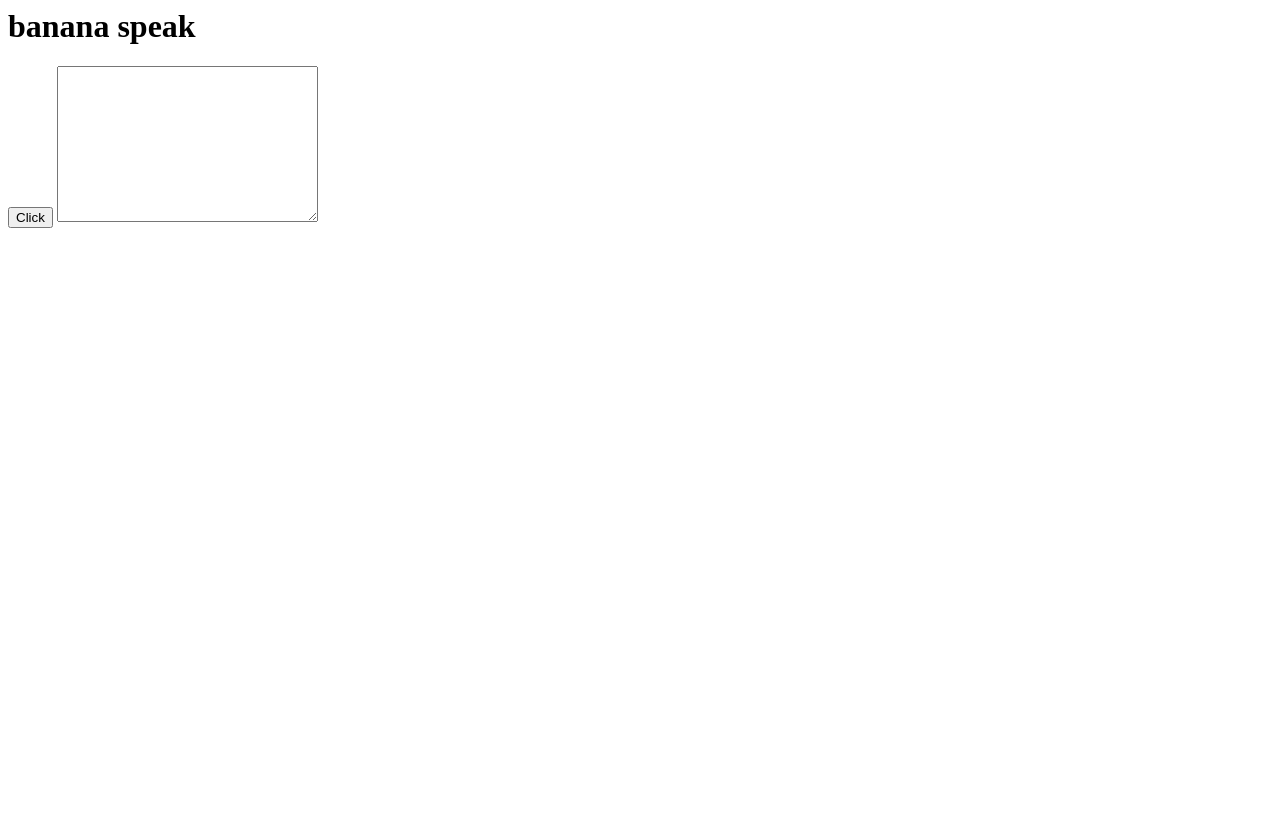
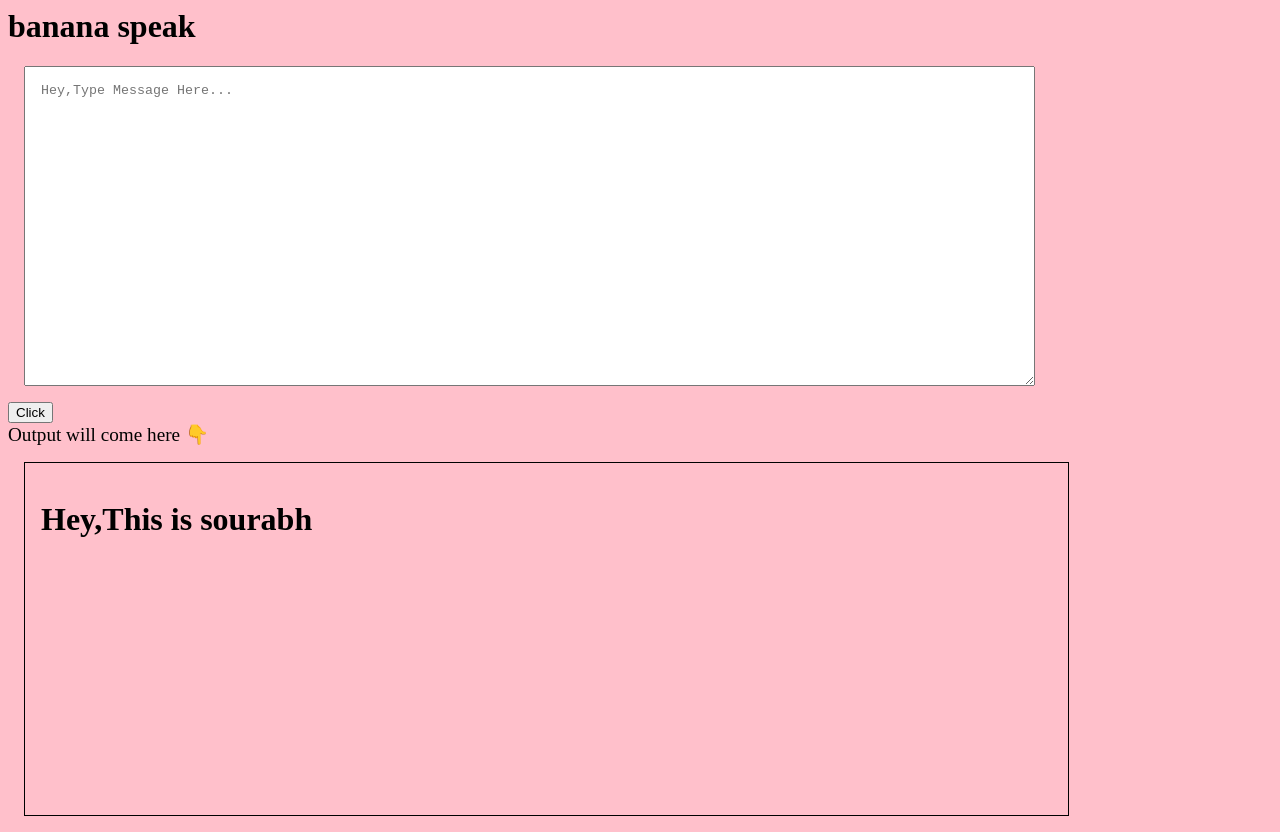
Before and after one commit to Sourabhpande532/Banana-speak-transalator, a plain HTML site: page index.html in a window 1280 px wide. Before the commit the page ends 800 px from the top, so only its background shows below. Drawn offline with Linux system fonts and the light colour scheme.

Commit message:
input output processing done

```diff
--- a/index.html
+++ b/index.html
@@ -3,11 +3,15 @@
     <meta charset="UTF-8">
     <meta name="viewport" content="width=device-width, initial-scale=1.0">
     <title>Banana-speak</title>
+    <link rel="stylesheet" href="style.css">
 </head>
 <body>
     <h1>banana speak</h1>
+    <textarea id="textbox" placeholder="Hey,Type Message Here..."></textarea>
     <button id="btn-translate">Click</button>
-    <textarea name="" id="textbox" cols="30" rows="10"></textarea>
+
+    <div style="font-size: larger;">Output will come here 👇</div>
+    <div id="output"></div>
 
     <script src="index.js" type="text/javascript"></script>
 </body>
--- a/index.js
+++ b/index.js
@@ -1,5 +1,9 @@
 const textArea = document.querySelector("#textbox")
-const userButton = document.querySelector("#btn-translate");
-userButton.addEventListener("click", ()=>{
-    console.log(textArea.value);
+const userTranslateButton = document.querySelector("#btn-translate");
+const displayMessage = document.querySelector("#output")
+displayMessage.innerHTML = "<h1>Hey,This is sourabh</h1>"
+
+userTranslateButton.addEventListener("click", ()=>{
+    // console.log(textArea.value);
+    displayMessage.innerText = "Done! fdjfdkf dfdjf " + textArea.value;
 })
--- /dev/null
+++ b/style.css
@@ -0,0 +1,19 @@
+body{
+    background-color: pink;
+}
+textarea{
+    width: 80%;
+    height: 40vh;
+    display: block;
+    margin: 1rem;
+    padding: 1rem;
+}
+
+#output{
+    border: 1px solid black;
+    width: 80%;
+    height: 40vh;
+    display: block;
+    margin: 1rem;
+    padding: 1rem;
+}
```
